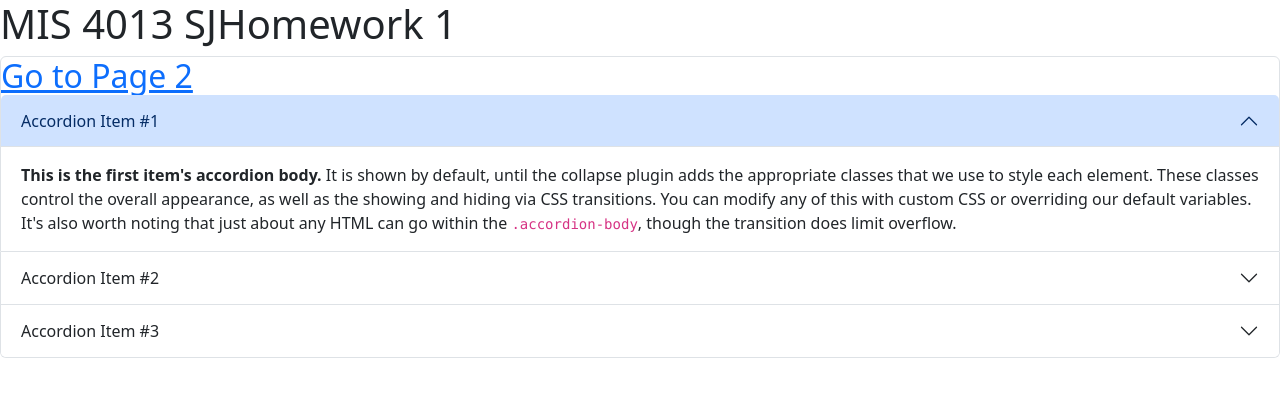
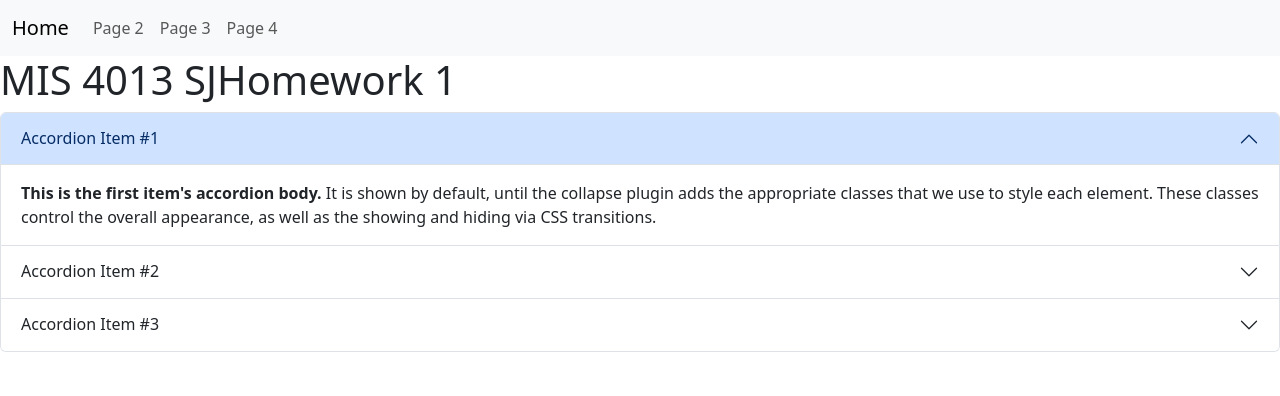
Before and after one commit to Shohruz2001/mis4013hw1SJ, a plain HTML site: page index.html in a window 1280 px wide. Drawn offline with nearby package versions, Linux system fonts and the light colour scheme.

Commit message:
Update index.html

```diff
--- a/index.html
+++ b/index.html
@@ -7,18 +7,41 @@
     <link href="https://cdn.jsdelivr.net/npm/bootstrap@5.3.3/dist/css/bootstrap.min.css" rel="stylesheet" integrity="sha384-QWTKZyjpPEjISv5WaRU9OFeRpok6YctnYmDr5pNlyT2bRjXh0JMhjY6hW+ALEwIH" crossorigin="anonymous">
   </head>
   <body>
+    <!-- Navigation Bar -->
+    <nav class="navbar navbar-expand-lg navbar-light bg-light">
+      <div class="container-fluid">
+        <a class="navbar-brand" href="index.html">Home</a>
+        <button class="navbar-toggler" type="button" data-bs-toggle="collapse" data-bs-target="#navbarNav" aria-controls="navbarNav" aria-expanded="false" aria-label="Toggle navigation">
+          <span class="navbar-toggler-icon"></span>
+        </button>
+        <div class="collapse navbar-collapse" id="navbarNav">
+          <ul class="navbar-nav">
+            <li class="nav-item">
+              <a class="nav-link" href="page2.html">Page 2</a>
+            </li>
+            <li class="nav-item">
+              <a class="nav-link" href="page3.html">Page 3</a>
+            </li>
+            <li class="nav-item">
+              <a class="nav-link" href="page4.html">Page 4</a>
+            </li>
+          </ul>
+        </div>
+      </div>
+    </nav>
+
     <h1>MIS 4013 SJHomework 1</h1>
+
     <div class="accordion" id="accordionExample">
       <div class="accordion-item">
         <h2 class="accordion-header">
-      <a link href="page2.html">Go to Page 2</a>
           <button class="accordion-button" type="button" data-bs-toggle="collapse" data-bs-target="#collapseOne" aria-expanded="true" aria-controls="collapseOne">
             Accordion Item #1
           </button>
         </h2>
         <div id="collapseOne" class="accordion-collapse collapse show" data-bs-parent="#accordionExample">
           <div class="accordion-body">
-        <strong>This is the first item's accordion body.</strong> It is shown by default, until the collapse plugin adds the appropriate classes that we use to style each element. These classes control the overall appearance, as well as the showing and hiding via CSS transitions. You can modify any of this with custom CSS or overriding our default variables. It's also worth noting that just about any HTML can go within the <code>.accordion-body</code>, though the transition does limit overflow.
+            <strong>This is the first item's accordion body.</strong> It is shown by default, until the collapse plugin adds the appropriate classes that we use to style each element. These classes control the overall appearance, as well as the showing and hiding via CSS transitions.
           </div>
         </div>
       </div>
@@ -30,7 +53,7 @@
         </h2>
         <div id="collapseTwo" class="accordion-collapse collapse" data-bs-parent="#accordionExample">
           <div class="accordion-body">
-        <strong>This is the second item's accordion body.</strong> It is hidden by default, until the collapse plugin adds the appropriate classes that we use to style each element. These classes control the overall appearance, as well as the showing and hiding via CSS transitions. You can modify any of this with custom CSS or overriding our default variables. It's also worth noting that just about any HTML can go within the <code>.accordion-body</code>, though the transition does limit overflow.
+            <strong>This is the second item's accordion body.</strong> It is hidden by default, until the collapse plugin adds the appropriate classes.
           </div>
         </div>
       </div>
@@ -42,11 +65,12 @@
         </h2>
         <div id="collapseThree" class="accordion-collapse collapse" data-bs-parent="#accordionExample">
           <div class="accordion-body">
-        <strong>This is the third item's accordion body.</strong> It is hidden by default, until the collapse plugin adds the appropriate classes that we use to style each element. These classes control the overall appearance, as well as the showing and hiding via CSS transitions. You can modify any of this with custom CSS or overriding our default variables. It's also worth noting that just about any HTML can go within the <code>.accordion-body</code>, though the transition does limit overflow.
+            <strong>This is the third item's accordion body.</strong> It is hidden by default, until the collapse plugin adds the appropriate classes.
           </div>
         </div>
       </div>
     </div>
+
     <script src="https://cdn.jsdelivr.net/npm/bootstrap@5.3.3/dist/js/bootstrap.bundle.min.js" integrity="sha384-YvpcrYf0tY3lHB60NNkmXc5s9fDVZLESaAA55NDzOxhy9GkcIdslK1eN7N6jIeHz" crossorigin="anonymous"></script>
   </body>
 </html>
```
Lines whose indentation alone changed are shown as unchanged.
